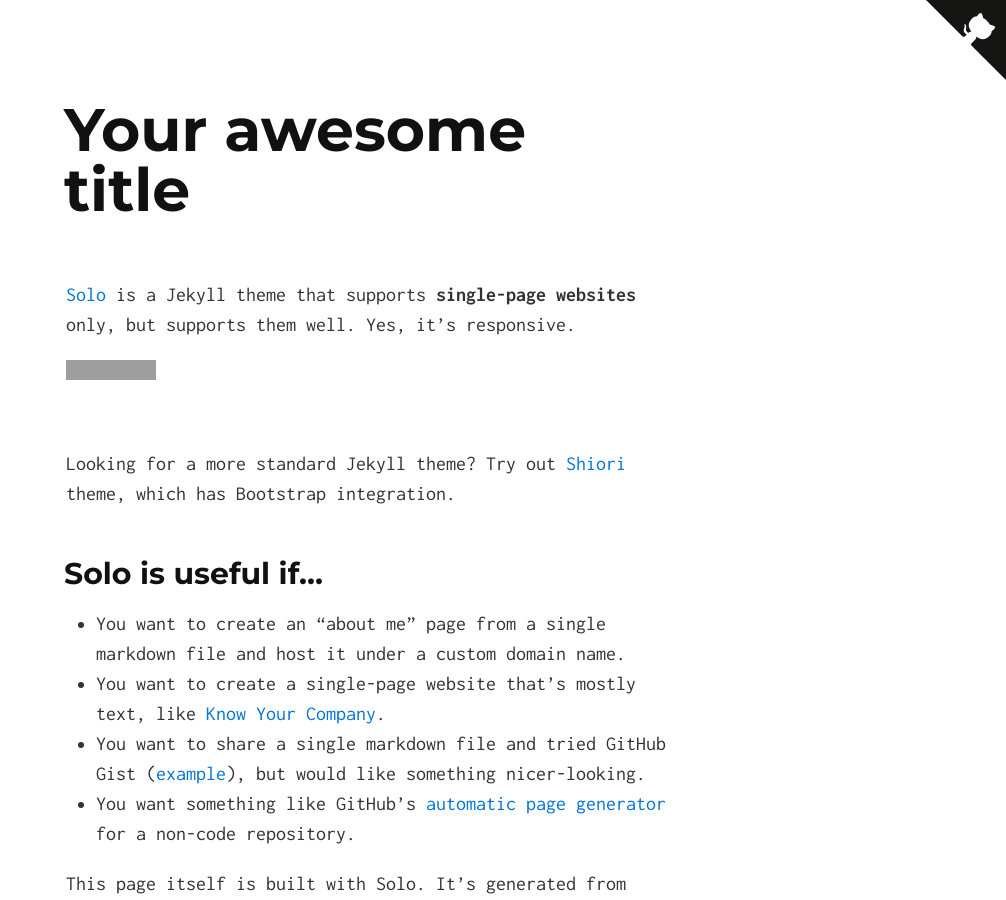
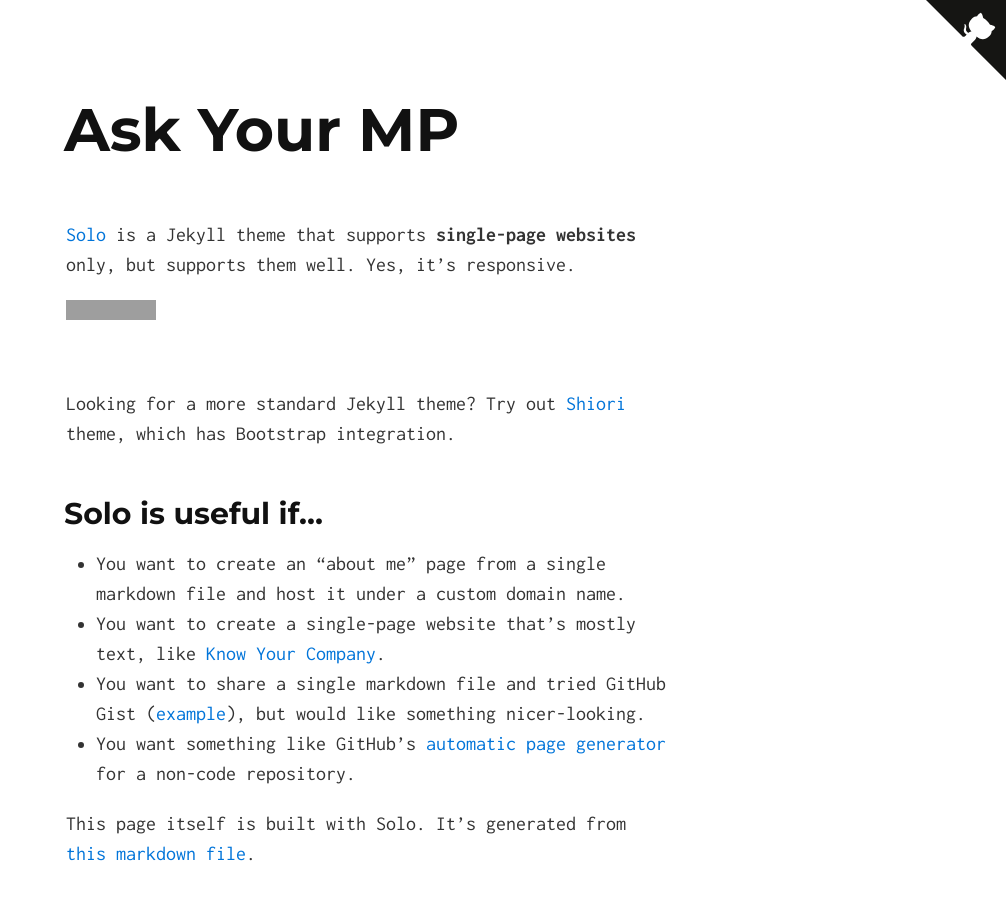
Before and after one commit to AskYourMP/askyourmp.github.io, a Jekyll site: the page built from index.md, in a window 1280 px wide and 900 px high. Shown: the whole window, without its empty margins (274-1280 px from the left). Built offline with Jekyll 4.4.1, drawn with Linux system fonts in a browser that asks for light colours; grey boxes are pictures that could not be loaded.

Commit message:
Update the config

```diff
--- a/_config.yml
+++ b/_config.yml
@@ -13,16 +13,13 @@
 # you will see them accessed via {{ site.title }}, {{ site.email }}, and so on.
 # You can create any custom variable you would like, and they will be accessible
 # in the templates via {{ site.myvariable }}.
-title: Your awesome title
-email: your-email@domain.com
+title: Ask Your MP
 description: > # this means to ignore newlines until "baseurl:"
   Write an awesome description for your new site here. You can edit this
   line in _config.yml. It will appear in your document head meta (for
   Google search results) and in your feed.xml site description.
 baseurl: "" # the subpath of your site, e.g. /blog
 url: "" # the base hostname & protocol for your site, e.g. http://example.com
-twitter_username: jekyllrb
-github_username:  jekyll
 
 # Build settings
 markdown: kramdown
```
